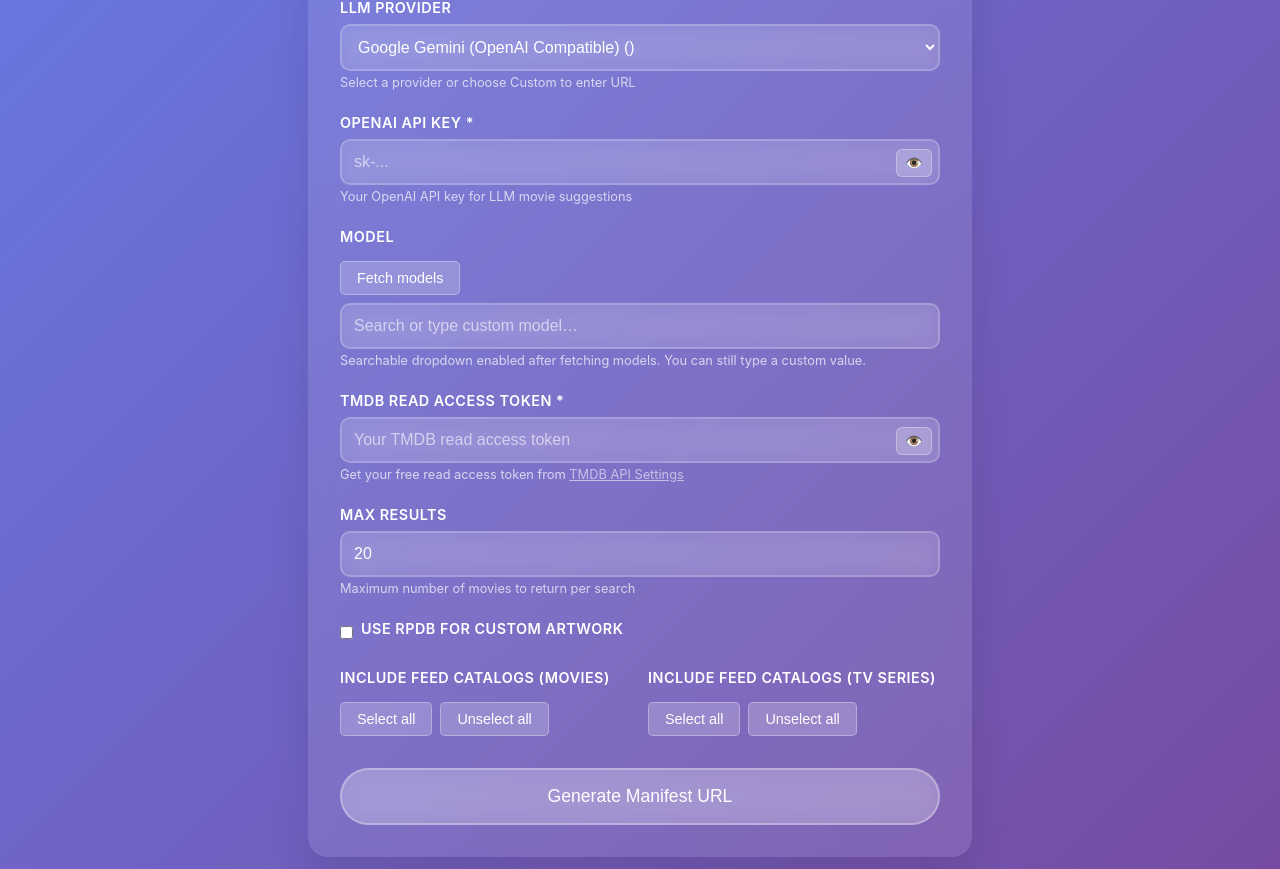
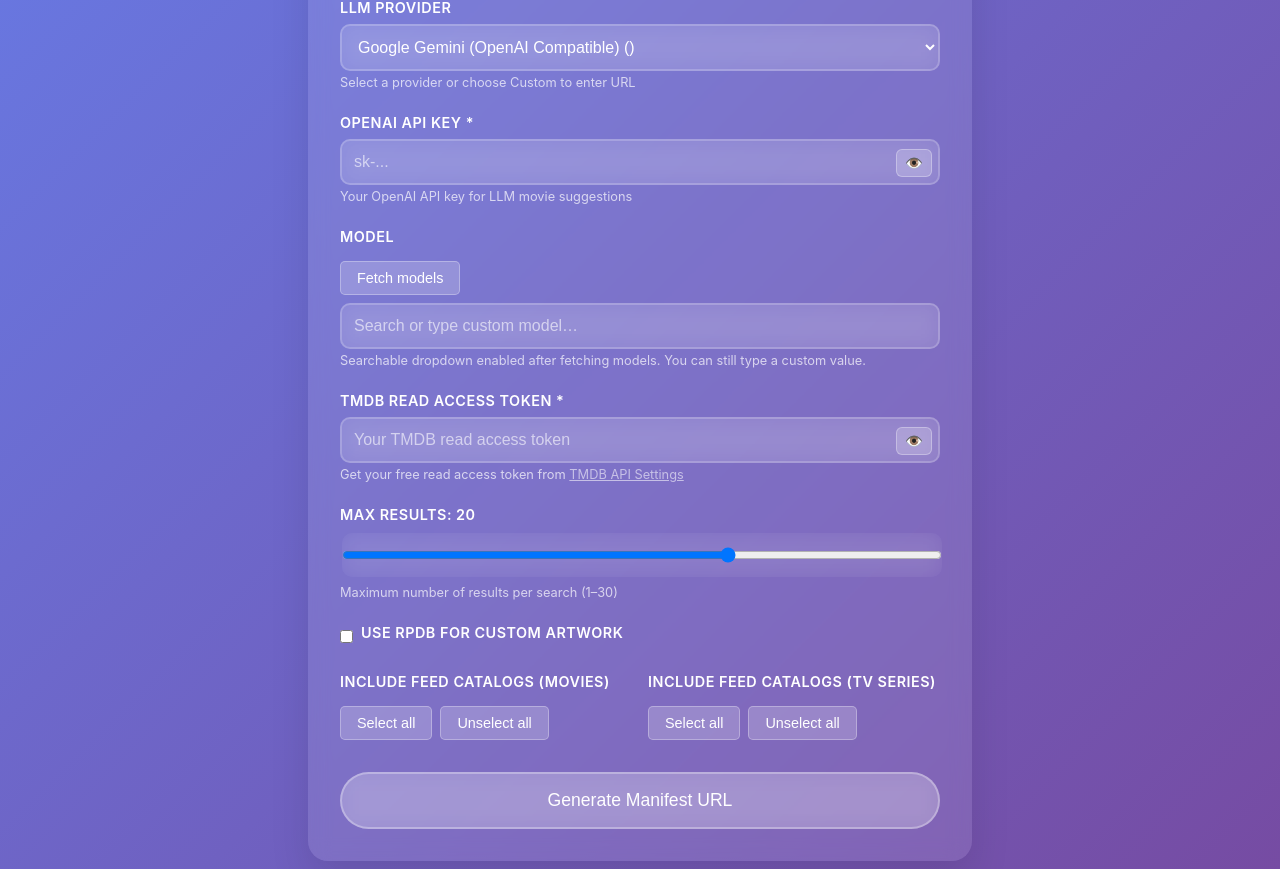
Before and after one commit to willtho89/stremio-ai-companion, a Python web app: template templates/configure.html in a window 1280 px wide. Shown: the part 380-1249 px from the top of the page. Run offline with Jinja, Linux system fonts and the light colour scheme; the template is opened without the code that fills it, so the values that code supplies are empty.

Commit message:
UI: Change Max Results to range slider (1–30) on Configure page.
🤖 Generated with [opencode](https://opencode.ai)

Co-Authored-By: opencode <noreply@opencode.ai>

```diff
--- a/app/models/config.py
+++ b/app/models/config.py
@@ -62,8 +62,8 @@ class Config(BaseModel):
     @field_validator("max_results")
     @classmethod
     def validate_max_results(cls, v):
-        if v < 1 or v > 50:
-            raise ValueError("Max results must be between 1 and 50")
+        if v < 1:
+            raise ValueError("Max results must be at least 1")
         return v
 
     @field_validator("openai_base_url")
--- a/templates/configure.html
+++ b/templates/configure.html
@@ -238,10 +238,10 @@
             </div>
 
             <div class="form-group">
-                <label for="max_results">Max Results</label>
-                <input type="number" id="max_results" name="max_results"
-                       value="{% if existing_config %}{{ existing_config.max_results }}{% else %}20{% endif %}" min="1" max="50">
-                <div class="help-text">Maximum number of movies to return per search</div>
+                <label for="max_results">Max Results: <span id="max_results_value">{% if existing_config %}{{ existing_config.max_results }}{% else %}20{% endif %}</span></label>
+                <input type="range" id="max_results" name="max_results"
+                       value="{% if existing_config %}{{ existing_config.max_results }}{% else %}20{% endif %}" min="1" max="30" step="1" oninput="document.getElementById('max_results_value').textContent=this.value">
+                <div class="help-text">Maximum number of results per search (1–30)</div>
             </div>
 
 
```
Also changed, not shown: CHANGELOG.md.
